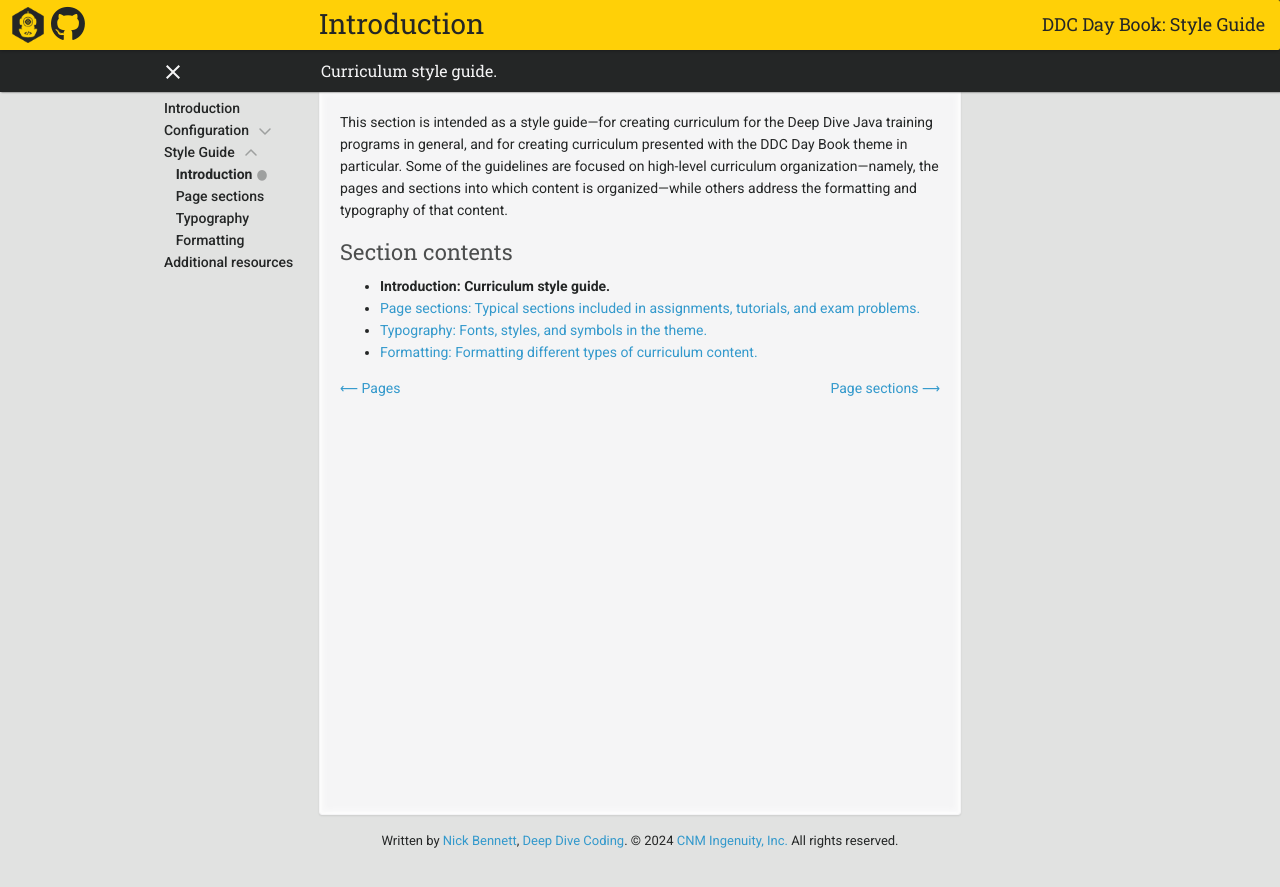
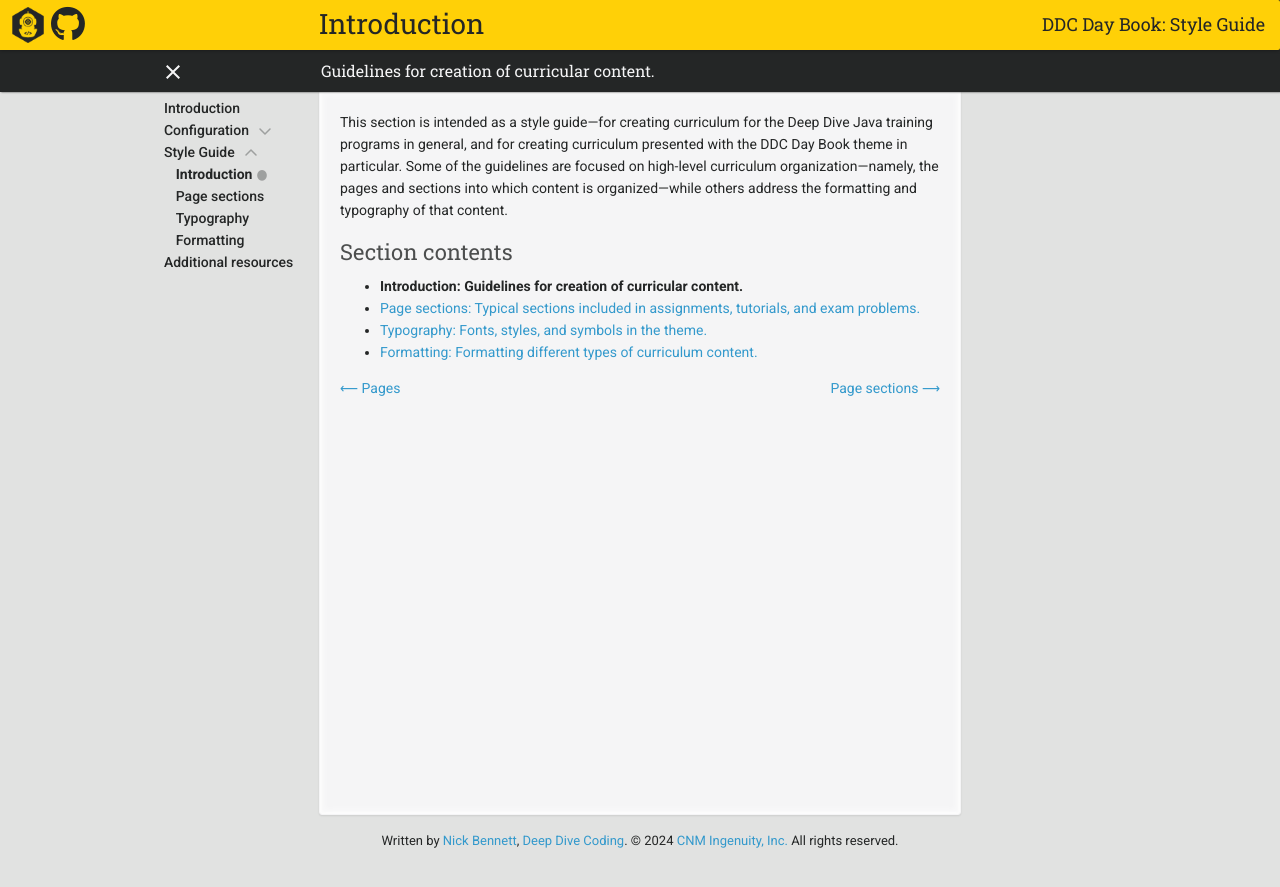
Before and after one commit to ddc-java/ddc-day-book, a Jekyll site: the page built from content/index.md, in a window 1280 px wide. Shown: the top 887 px of the page. Built offline with Jekyll 4.4.1, drawn with Linux system fonts in a browser that asks for light colours; nearby versions of some CDN libraries; our own code applies the rules of GitHub Pages for plain Markdown files.

Commit message:
Tweak description

```diff
--- a/content/index.md
+++ b/content/index.md
@@ -1,6 +1,6 @@
 ---
 title: Introduction
-subtitle: "Curriculum style guide."
+subtitle: "Guidelines for creation of curricular content."
 order: 0
 ---
 
```
